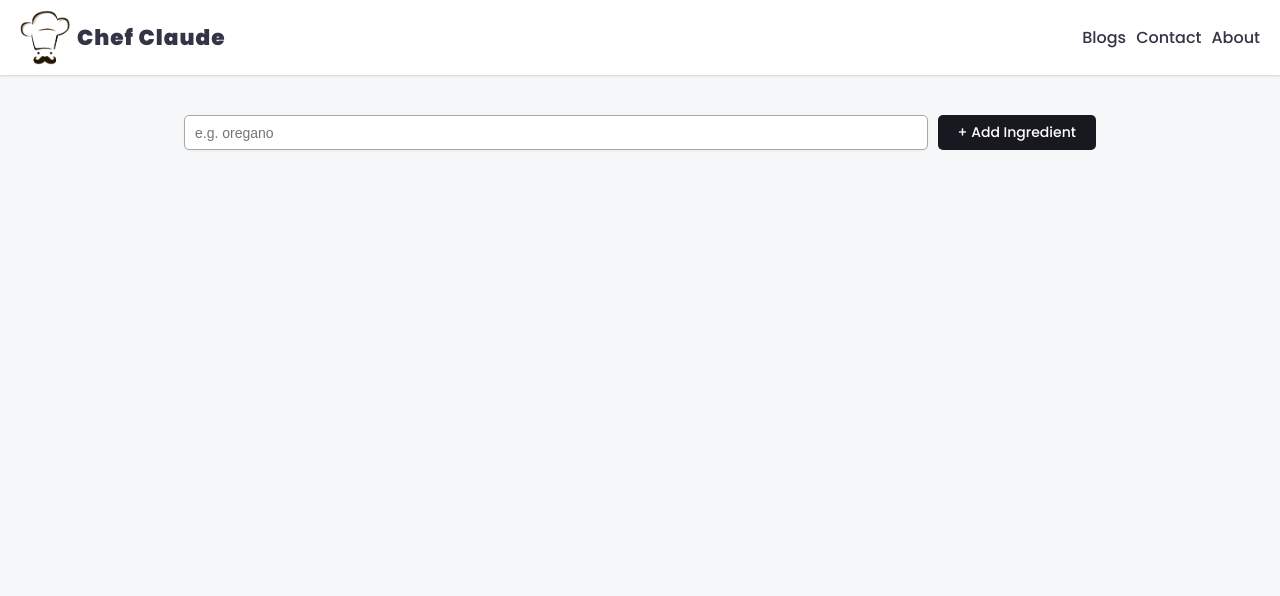
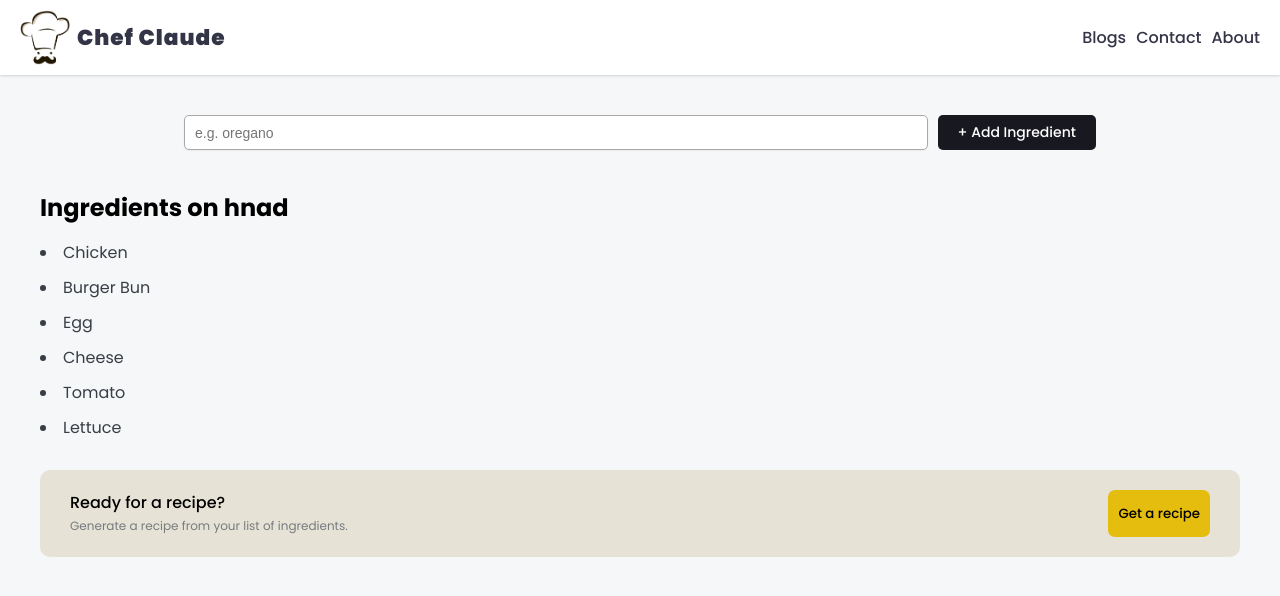
Before and after one commit to allee-usman/react-notes, a React (Vite) app in the folder S3_react-states/chef-claude-project/: page / in a window 1280 px wide. Shown: the top 596 px of the page. Built offline with nearby package versions, Linux system fonts and the light colour scheme; no server answers; what @huggingface/inference would draw is missing.

Commit message:
Format Recipe Response using react-markdown

```diff
--- a/S3_react-states/chef-claude-project/package.json
+++ b/S3_react-states/chef-claude-project/package.json
@@ -13,7 +13,9 @@
     "@huggingface/inference": "^4.5.3",
     "dotenv": "^17.2.0",
     "react": "^19.1.0",
-    "react-dom": "^19.1.0"
+    "react-dom": "^19.1.0",
+    "react-markdown": "^10.1.0",
+    "remark-gfm": "^4.0.1"
   },
   "devDependencies": {
     "@eslint/js": "^9.25.0",
--- a/S3_react-states/chef-claude-project/src/ai.js
+++ b/S3_react-states/chef-claude-project/src/ai.js
@@ -1,8 +1,6 @@
 import { HfInference } from '@huggingface/inference';
 
-const SYSTEM_PROMPT = `
-You are an assistant that receives a list of ingredients that a user has and suggests a recipe they could make with some or all of those ingredients. You don't need to use every ingredient they mention in your recipe. The recipe can include additional ingredients they didn't mention, but try not to include too many extra ingredients. Format your response in markdown to make it easier to render to a web page
-`;
+const SYSTEM_PROMPT = `You are an assistant that receives a list of ingredients that a user has and suggests a recipe they could make with some or all of those ingredients. You don't need to use every ingredient they mention in your recipe. The recipe can include additional ingredients they didn't mention, but try not to include too many extra ingredients. Format your response in markdown to make it easier to render to a web page`;
 
 // Use VITE_HF_ACCESS_TOKEN from Vite's environment variables
 const hf = new HfInference(import.meta.env.VITE_HF_ACCESS_TOKEN);
--- a/S3_react-states/chef-claude-project/src/components/ClaudeRecipe.jsx
+++ b/S3_react-states/chef-claude-project/src/components/ClaudeRecipe.jsx
@@ -1,27 +1,12 @@
+import Markdown from 'react-markdown';
+import remarkGfm from 'remark-gfm';
 export default function Recipe({ recipe }) {
-	console.log(recipe);
+	// console.log(recipe);
 
 	return (
-		<section className="suggested-recipe-container">
-			<h2>Suggested Recipe</h2>
-			<p>{recipe}</p>
-			{/* <h3>Ingredients:</h3>
-			<ul className="list">
-				<li>Ingredient 1</li>
-				<li>Ingredient 2</li>
-				<li>Ingredient 3</li>
-				<li>Ingredient 4</li>
-				<li>Ingredient 5</li>
-			</ul>
-			<h3>Instructions:</h3>
-			<ol className="list">
-				<li>Instruction 1</li>
-				<li>Instruction 2</li>
-				<li>Instruction 3</li>
-				<li>Instruction 4</li>
-				<li>Instruction 5</li>
-			</ol>
-			<p>Enjoy!</p> */}
+		<section className="suggested-recipe-container" aria-live="polite">
+			<h2>Suggested Recipe:</h2>
+			<Markdown remarkPlugins={[remarkGfm]}>{recipe}</Markdown>
 		</section>
 	);
 }
--- a/S3_react-states/chef-claude-project/src/components/Main.jsx
+++ b/S3_react-states/chef-claude-project/src/components/Main.jsx
@@ -3,7 +3,14 @@ import RecipeSection from '../components/ClaudeRecipe';
 import IngredientsList from '../components/IngredientsList';
 import { getRecipeFromMistral } from '../ai';
 function Main() {
-	const [ingredients, setNewIngredients] = useState([]);
+	const [ingredients, setNewIngredients] = useState([
+		'Chicken',
+		'Burger Bun',
+		'Egg',
+		'Cheese',
+		'Tomato',
+		'Lettuce',
+	]);
 	const [recipe, setRecipe] = useState('');
 
 	function handleFormSubmit(formData) {
--- a/S3_react-states/chef-claude-project/styles.css
+++ b/S3_react-states/chef-claude-project/styles.css
@@ -180,3 +180,16 @@ section {
 .get-recipe-container button:hover {
 	background-color: #f7a33d;
 }
+.suggested-recipe-container {
+	color: #262d38;
+	line-height: 28px;
+	font-weight: 400;
+}
+.suggested-recipe-container p {
+	margin-bottom: 20px;
+}
+.suggested-recipe-container ul li,
+.suggested-recipe-container ol li {
+	margin-bottom: 8px;
+	list-style-position: inside;
+}
```
Also changed, not shown: 1 other file (tests, documents, lock files or other folders).
